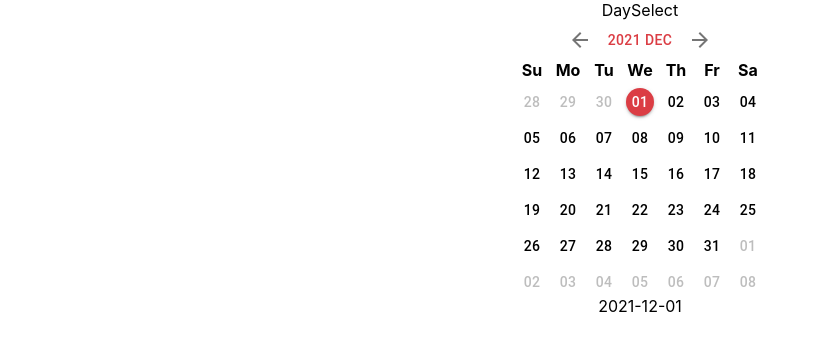
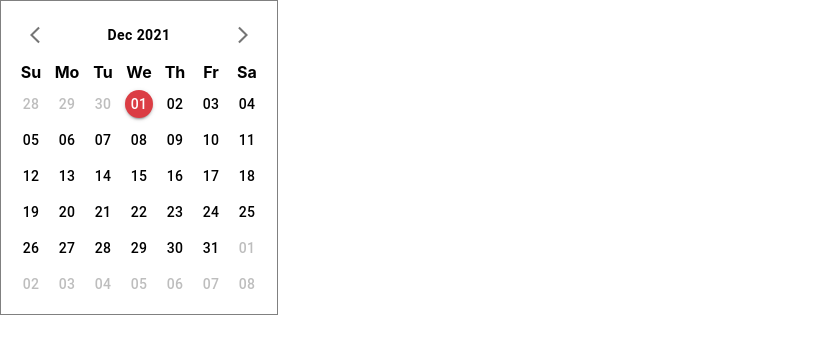
Before and after one commit to JosephT5566/trend_pre_work, a React (Create React App) app: page / in a window 1280 px wide. Shown: the top 354 px of the page, without its empty margins (0-820 px from the left). Built offline with nearby package versions, Linux system fonts and the light colour scheme.

Commit message:
modify style

```diff
--- a/src/components/Calender.tsx
+++ b/src/components/Calender.tsx
@@ -2,20 +2,25 @@ import React, { useState, useEffect, useReducer } from 'react';
 import moment, { Moment } from 'moment';
 
 import { styled } from '@material-ui/core/styles';
-import ArrowBack from '@material-ui/icons/ArrowBack';
-import ArrowForward from '@material-ui/icons/ArrowForward';
+import ArrowBack from '@material-ui/icons/ArrowBackIosNew';
+import ArrowForward from '@material-ui/icons/ArrowForwardIos';
 import IconButton from '@material-ui/core/IconButton';
 import Button from '@material-ui/core/Button';
 import { CircleButton } from 'components/base/Button';
 import { CENTURIES_TABLE, MONTH_TABLE } from 'constant/static';
 
 const CalenderContainer = styled('div')({
+	width: 'fit-content',
+	padding: '1em',
 	display: 'flex',
+	gap: '0.5em',
 	flexDirection: 'column',
 	alignItems: 'center',
+	border: 'solid 1px gray',
 });
 
 const NavBar = styled('div')({
+	width: '100%',
 	display: 'flex',
 });
 
@@ -186,13 +191,7 @@ export default function Calender({}: CalenderProps) {
 		}
 	};
 
-	return (
-		<CalenderContainer>
-			<div>{step}</div>
-			{selectorFactory()}
-			<div>{selectedDay.format('YYYY-MM-DD')}</div>
-		</CalenderContainer>
-	);
+	return <CalenderContainer>{selectorFactory()}</CalenderContainer>;
 }
 
 const DaySelector = (props: {
@@ -269,15 +268,21 @@ const DaySelector = (props: {
 		<>
 			<NavBar>
 				<IconButton onClick={onClickPrev}>
-					<ArrowBack />
+					<ArrowBack fontSize={'small'} />
 				</IconButton>
 				<Button
+					sx={{
+						flexGrow: 1,
+						fontWeight: 'bold',
+						color: 'black',
+						textTransform: 'initial',
+					}}
 					onClick={() => {
 						dispatch({ type: SelectActionKind.MonthSelect });
 					}}
-				>{`${year} ${MONTH_TABLE[month].label}`}</Button>
+				>{`${MONTH_TABLE[month].label} ${year}`}</Button>
 				<IconButton onClick={onClickNext}>
-					<ArrowForward />
+					<ArrowForward fontSize={'small'} />
 				</IconButton>
 			</NavBar>
 			<DaySelectorContainer>
@@ -324,9 +329,14 @@ const MonthSelector = (props: {
 		<>
 			<NavBar>
 				<IconButton onClick={onClickPrev}>
-					<ArrowBack />
+					<ArrowBack fontSize={'small'} />
 				</IconButton>
 				<Button
+					sx={{
+						flexGrow: 1,
+						fontWeight: 'bold',
+						color: 'black',
+					}}
 					onClick={() => {
 						dispatch({ type: SelectActionKind.YearSelect });
 					}}
@@ -334,7 +344,7 @@ const MonthSelector = (props: {
 					{year}
 				</Button>
 				<IconButton onClick={onClickNext}>
-					<ArrowForward />
+					<ArrowForward fontSize={'small'} />
 				</IconButton>
 			</NavBar>
 			<MonthSelectorContainer>
@@ -343,6 +353,7 @@ const MonthSelector = (props: {
 						key={index}
 						active={month.active}
 						disabled={month.disabled}
+						sx={{ p: '0.6em 0.5em' }}
 						onClick={() => {
 							onClick(month.month);
 							dispatch({ type: SelectActionKind.DaySelect });
@@ -389,9 +400,14 @@ const YearSelector = (props: {
 		<>
 			<NavBar>
 				<IconButton onClick={onClickPrev}>
-					<ArrowBack />
+					<ArrowBack fontSize={'small'} />
 				</IconButton>
 				<Button
+					sx={{
+						flexGrow: 1,
+						fontWeight: 'bold',
+						color: 'black',
+					}}
 					onClick={() => {
 						dispatch({ type: SelectActionKind.MonthSelect });
 					}}
@@ -399,7 +415,7 @@ const YearSelector = (props: {
 					{`${yearInit} - ${yearInit + 9}`}
 				</Button>
 				<IconButton onClick={onClickNext}>
-					<ArrowForward />
+					<ArrowForward fontSize={'small'} />
 				</IconButton>
 			</NavBar>
 			<YearSelectorContainer>
@@ -408,6 +424,7 @@ const YearSelector = (props: {
 						key={index}
 						active={year.active}
 						disabled={year.disabled}
+						sx={{ p: '0.6em 0.5em' }}
 						onClick={() => {
 							onClick(year.year);
 							dispatch({ type: SelectActionKind.MonthSelect });
--- a/src/components/base/Button.tsx
+++ b/src/components/base/Button.tsx
@@ -1,7 +1,7 @@
 import Button, { ButtonProps } from '@material-ui/core/Button';
 
 export const CircleButton = (props: ButtonProps & { active: boolean; today?: boolean }) => {
-	const { active, today, children, ...otherProps } = props;
+	const { active, today, sx, children, ...otherProps } = props;
 
 	return (
 		<Button
@@ -9,8 +9,9 @@ export const CircleButton = (props: ButtonProps & { active: boolean; today?: boo
 				p: 0,
 				minWidth: '2em',
 				lineHeight: '2em',
-				borderRadius: '1em',
+				borderRadius: '1.5em',
 				color: today || active ? 'primary' : 'black',
+				...sx,
 			}}
 			variant={active ? 'contained' : 'text'}
 			{...otherProps}
```
